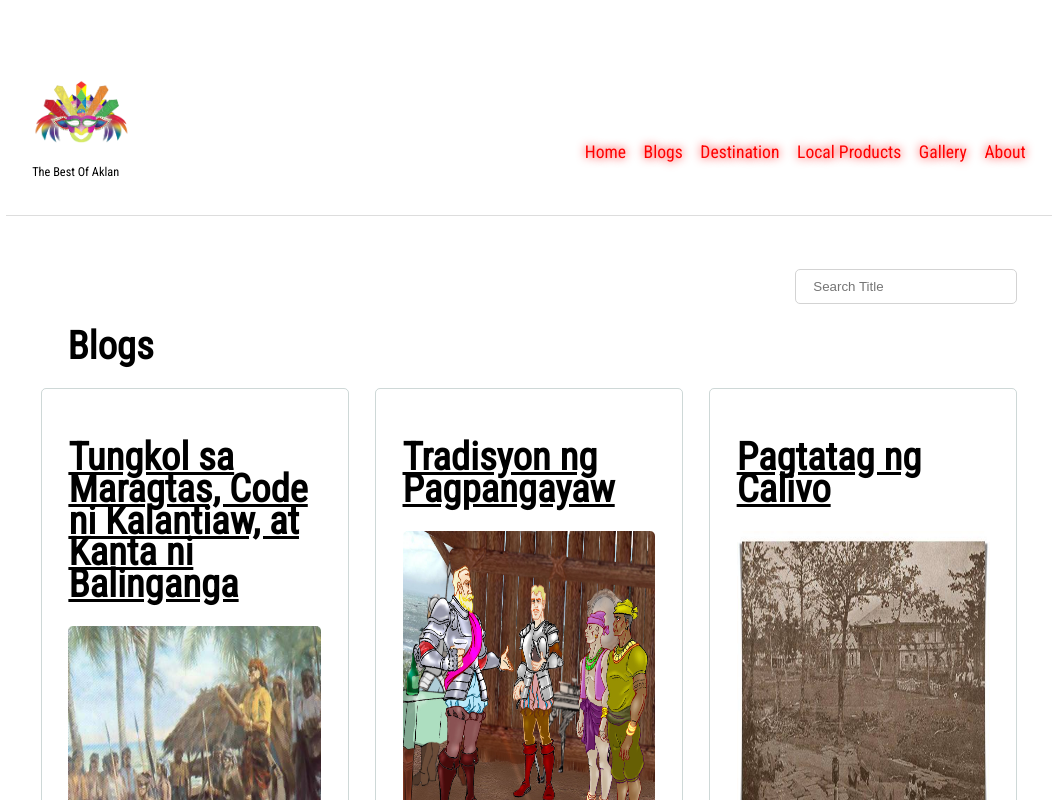
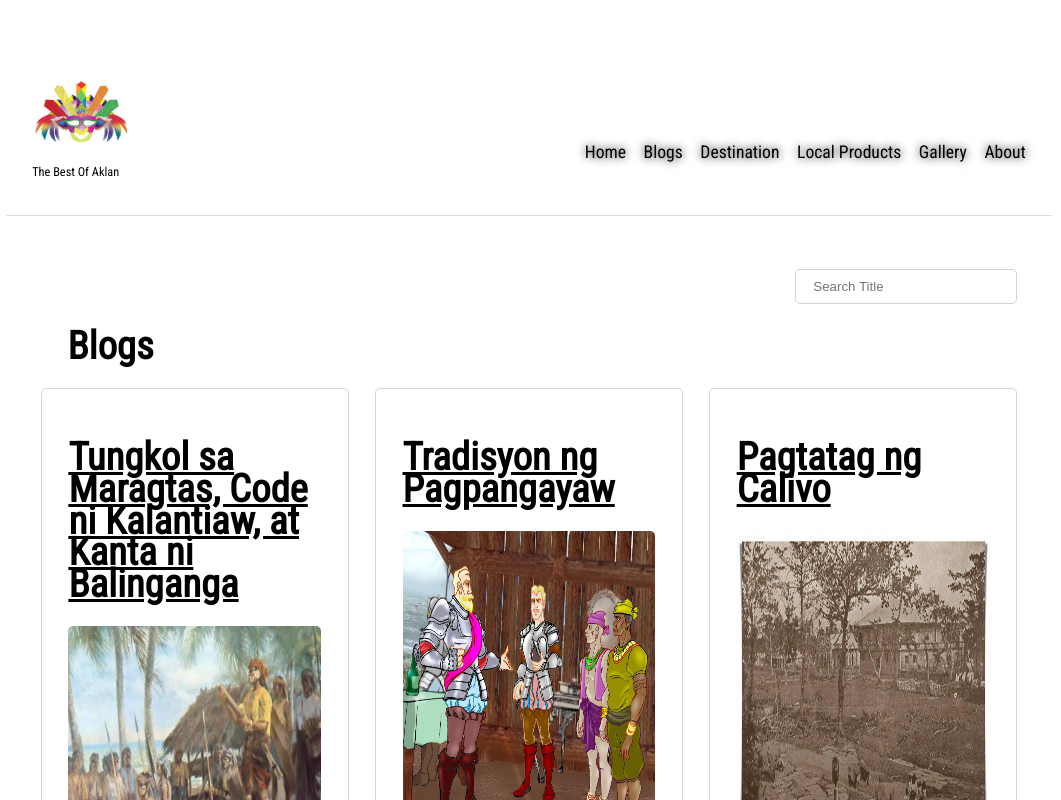
Before and after one commit to nozky/baraka-ni-kalantyaw, a Next.js app: page /blogs in a window 1280 px wide. Shown: the top 800 px of the page, without its empty margins (111-1172 px from the left). Built offline with nearby package versions, Linux system fonts and the light colour scheme.

Commit message:
change nav bar color

```diff
--- a/styles/navbar.module.css
+++ b/styles/navbar.module.css
@@ -33,7 +33,6 @@
   flex-direction: row;
   margin-left: auto;
   gap: 1rem;
-  color: red;
   text-shadow: 0 0 10px;
 }
 
```
